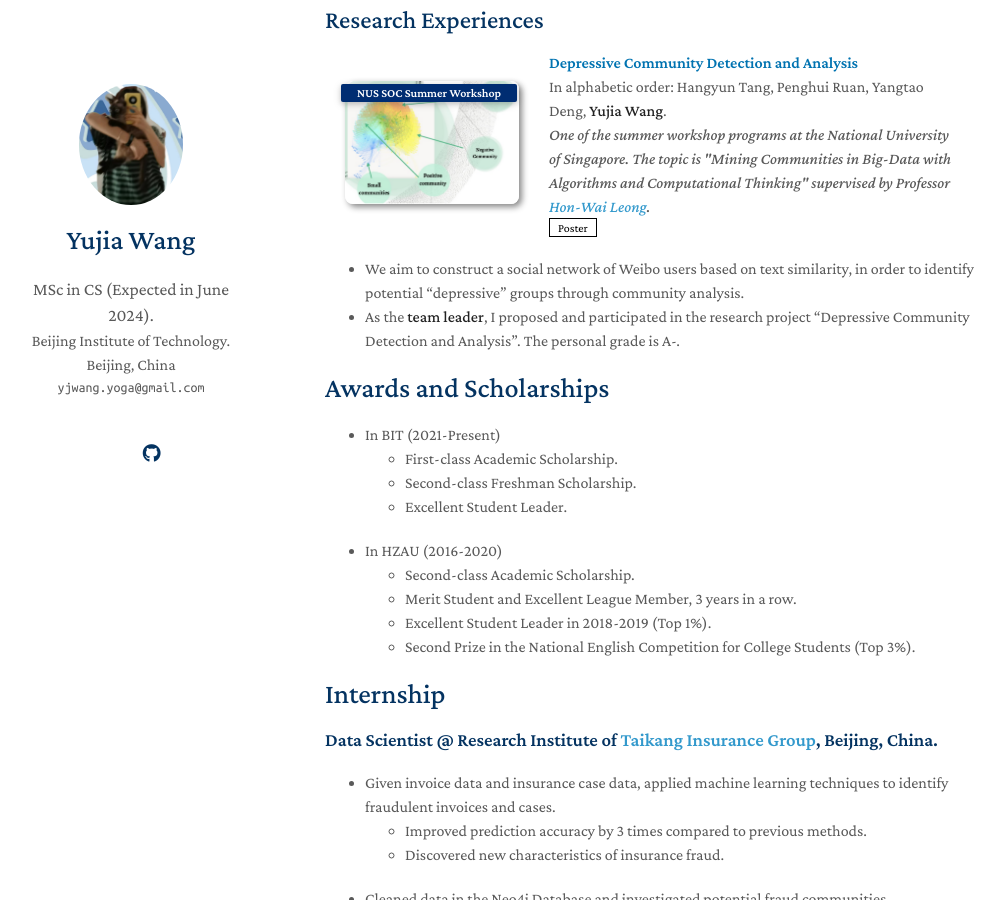
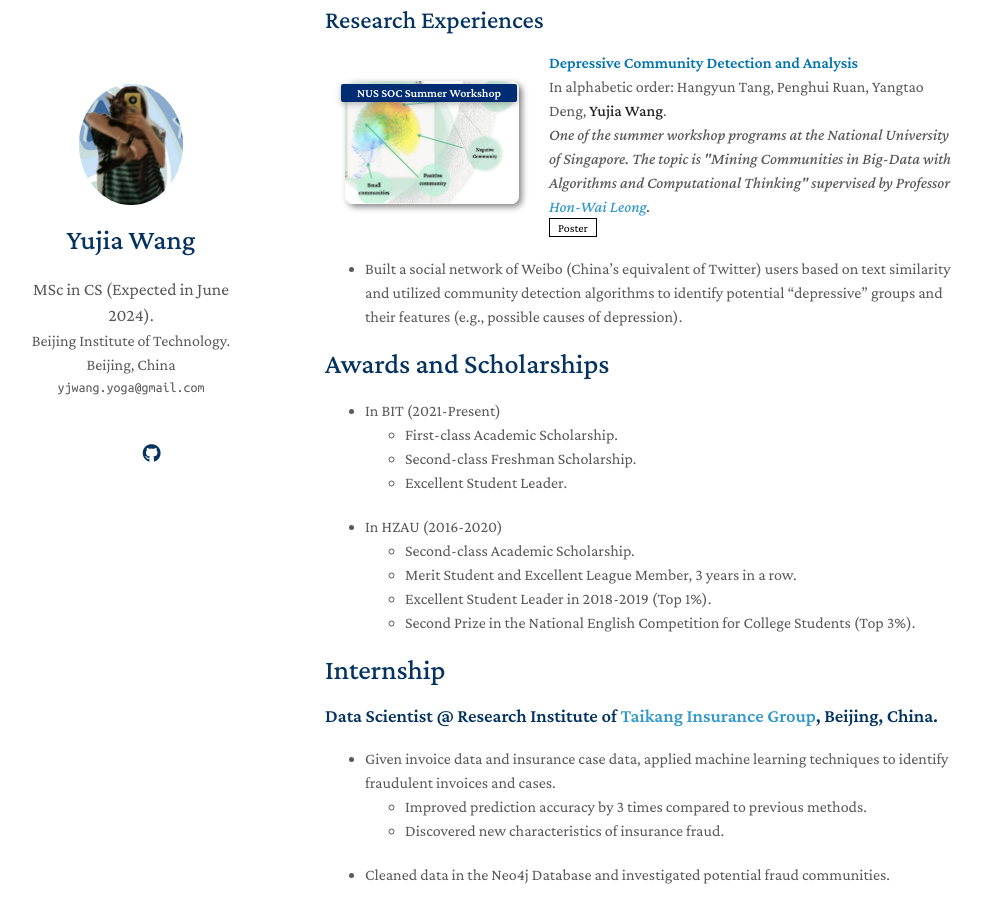
Before and after one commit to YogaWang7/YogaWang7.github.io, a Jekyll site: the page built from index.md, in a window 1280 px wide and 900 px high, scrolled down 1113 px. Shown: the whole window, without its empty margins (145-1150 px from the left). Built offline with Jekyll 4.4.1, drawn with Linux system fonts in a browser that asks for light colours; nearby versions of some CDN libraries; comment, search, counter and statistics services are not loaded; a style sheet for code colours, icons or effects is not loaded; our own code applies the rules of GitHub Pages for plain Markdown files.

Commit message:
Update experiences.md

```diff
--- a/_includes/experiences.md
+++ b/_includes/experiences.md
@@ -24,6 +24,4 @@
 </li>
 </ol>
 </div>
-
-  - We aim to construct a social network of Weibo users based on text similarity, in order to identify potential "depressive" groups through community analysis.
-  - As the **team leader**, I proposed and participated in the research project "Depressive Community Detection and Analysis". The personal grade is A-.
+  - Built a social network of Weibo (China's equivalent of Twitter) users based on text similarity and utilized community detection algorithms to identify potential "depressive" groups and their features (e.g., possible causes of depression).
```
